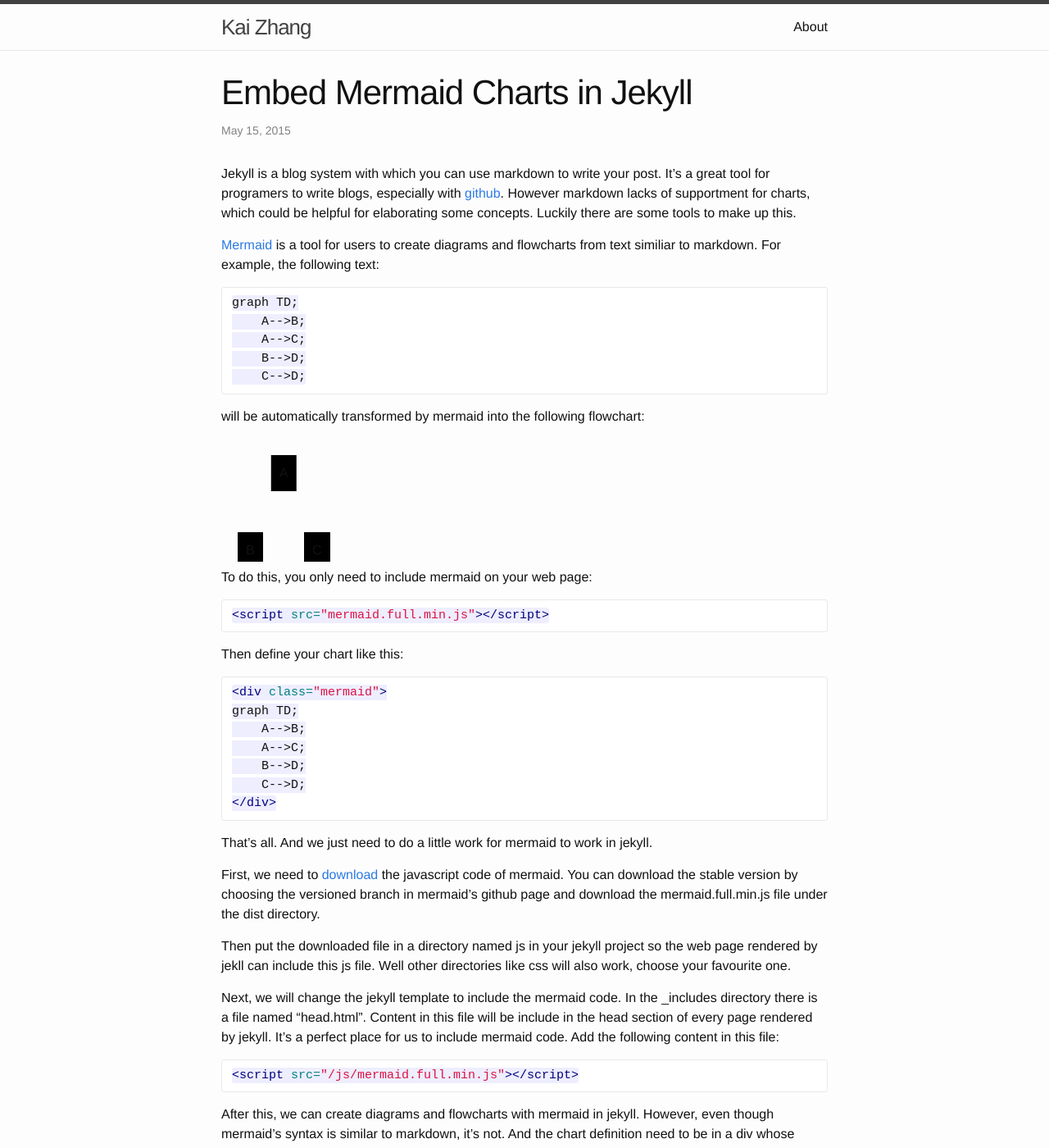
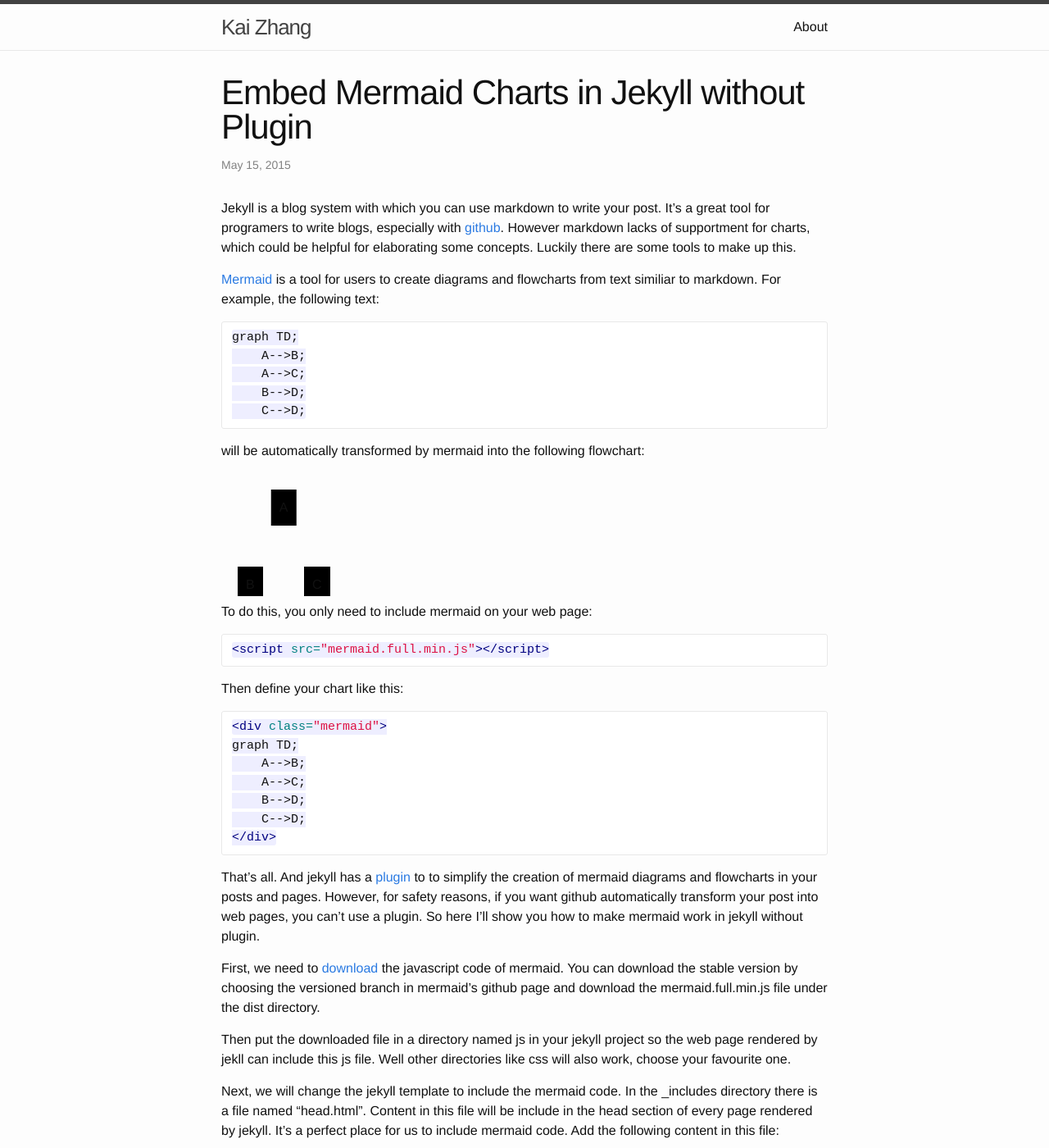
Before and after one commit to WinginCheung/kkpattern.github.com, a Jekyll site: the page built from _posts/2015-05-15-Embed-Chart-in-Jekyll.markdown, in a window 1280 px wide and 1400 px high. Shown: the whole window at 82% size. Built offline with Jekyll 4.4.1, drawn with Linux system fonts in a browser that asks for light colours; Markdown is read by kramdown in place of the engine named in the settings; comment, search, counter and statistics services are not loaded.

Commit message:
Add without plugin in mermaid post.

````diff
--- a/_posts/2015-05-15-Embed-Chart-in-Jekyll.markdown
+++ b/_posts/2015-05-15-Embed-Chart-in-Jekyll.markdown
@@ -1,7 +1,7 @@
 ---
 layout: post
 comments: true
-title: Embed Mermaid Charts in Jekyll
+title: Embed Mermaid Charts in Jekyll without Plugin
 ---
 
 Jekyll is a blog system with which you can use markdown to write your post.
@@ -50,7 +50,11 @@
 </div>
 ```
 
-That's all. And we just need to do a little work for mermaid to work in jekyll.
+That's all. And jekyll has a [plugin](https://github.com/jasonbellamy/jekyll-mermaid)
+to to simplify the creation of mermaid diagrams and flowcharts in your posts and pages.
+However, for safety reasons, if you want github automatically transform your post into
+web pages, you can't use a plugin. So here I'll show you how to make mermaid work in
+jekyll without plugin.
 
 First, we need to [download](https://github.com/knsv/mermaid) the javascript
 code of mermaid. You can download the stable version by choosing the versioned
````
